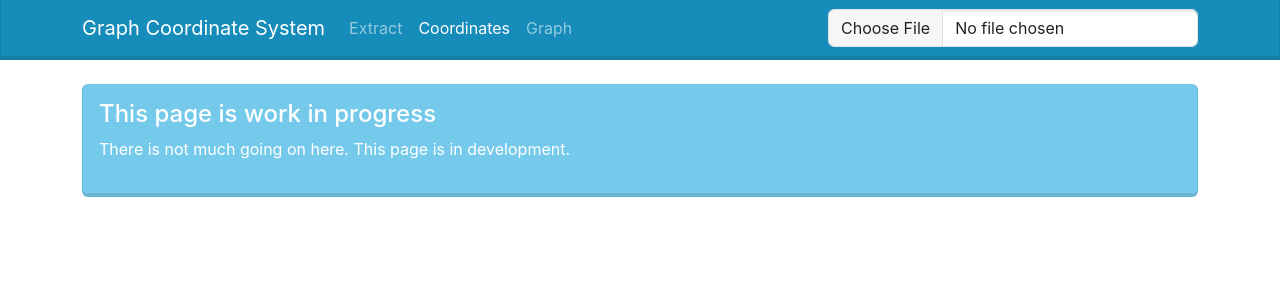
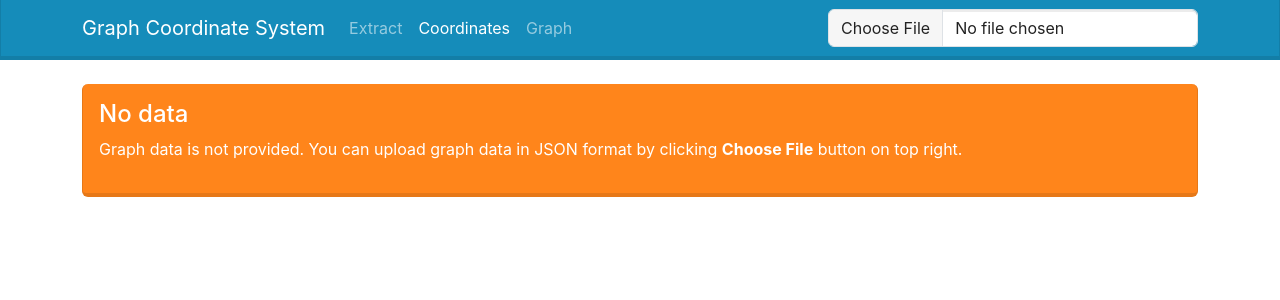
Before and after one commit to bayramdev/graph-coordinate-system, a Next.js app: page /coordinates in a window 1280 px wide. Shown: the top 300 px of the page. Built offline with nearby package versions, Linux system fonts and the light colour scheme.

Commit message:
Conditionally show alerts in coordinates page

```diff
--- /dev/null
+++ b/components/NoDataAlert.tsx
@@ -0,0 +1,16 @@
+import React from "react";
+import Alert from "react-bootstrap/Alert";
+
+const NoDataAlert = () => {
+  return (
+    <Alert variant="warning">
+      <Alert.Heading>No data</Alert.Heading>
+      <p>
+        Graph data is not provided. You can upload graph data in JSON format by
+        clicking <strong>Choose File</strong> button on top right.
+      </p>
+    </Alert>
+  );
+};
+
+export default NoDataAlert;
--- /dev/null
+++ b/components/NotSelectedAlert.tsx
@@ -0,0 +1,16 @@
+import React from "react";
+import Alert from "react-bootstrap/Alert";
+
+const NotSelectedAlert = () => {
+  return (
+    <Alert variant="warning">
+      <Alert.Heading>Not selected any graph</Alert.Heading>
+      <p>
+        A graph group is not selected. You can select a graph from{" "}
+        <strong>Graph Label</strong> dropdown button on top right.
+      </p>
+    </Alert>
+  );
+};
+
+export default NotSelectedAlert;
--- a/pages/coordinates.tsx
+++ b/pages/coordinates.tsx
@@ -1,11 +1,29 @@
+import React from "react";
 import type { NextPage } from "next";
+import dynamic from "next/dynamic";
 import HeaderedPage from "@/components/HeaderedPage";
-import WorkInProgressAlert from "@/components/WorkInProgressAlert";
+const CoordinatesCanvas = dynamic(
+  () => import("@/components/CoordinatesCanvas"),
+  { ssr: false }
+);
+import NoDataAlert from "@/components/NoDataAlert";
+import NotSelectedAlert from "@/components/NotSelectedAlert";
+import { GraphsContext } from "@/contexts/graphs";
 
 const CoordinateSystemPage: NextPage = () => {
+  const { graphs, matrix } = React.useContext(GraphsContext);
+
   return (
     <HeaderedPage>
-      <WorkInProgressAlert />
+      {graphs ? (
+        matrix ? (
+          <CoordinatesCanvas matrix={matrix} />
+        ) : (
+          <NotSelectedAlert />
+        )
+      ) : (
+        <NoDataAlert />
+      )}
     </HeaderedPage>
   );
 };
```
